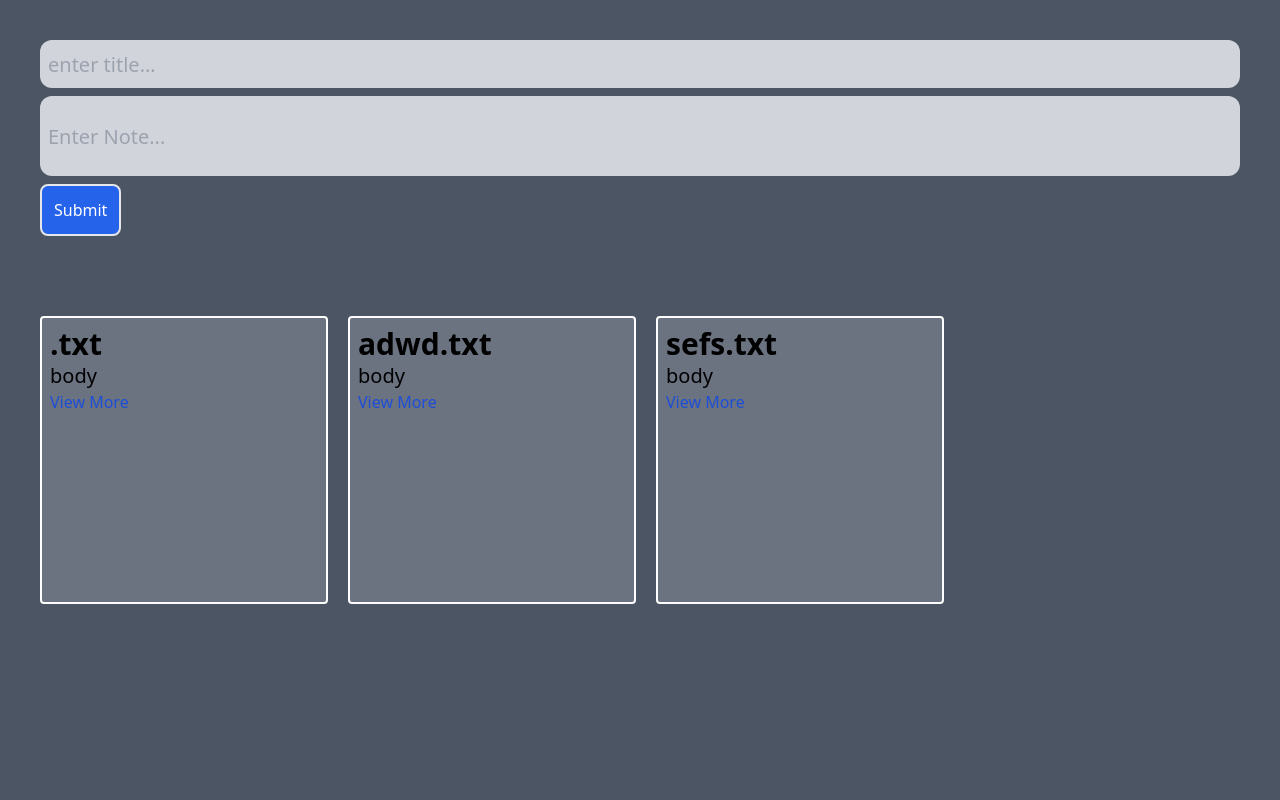
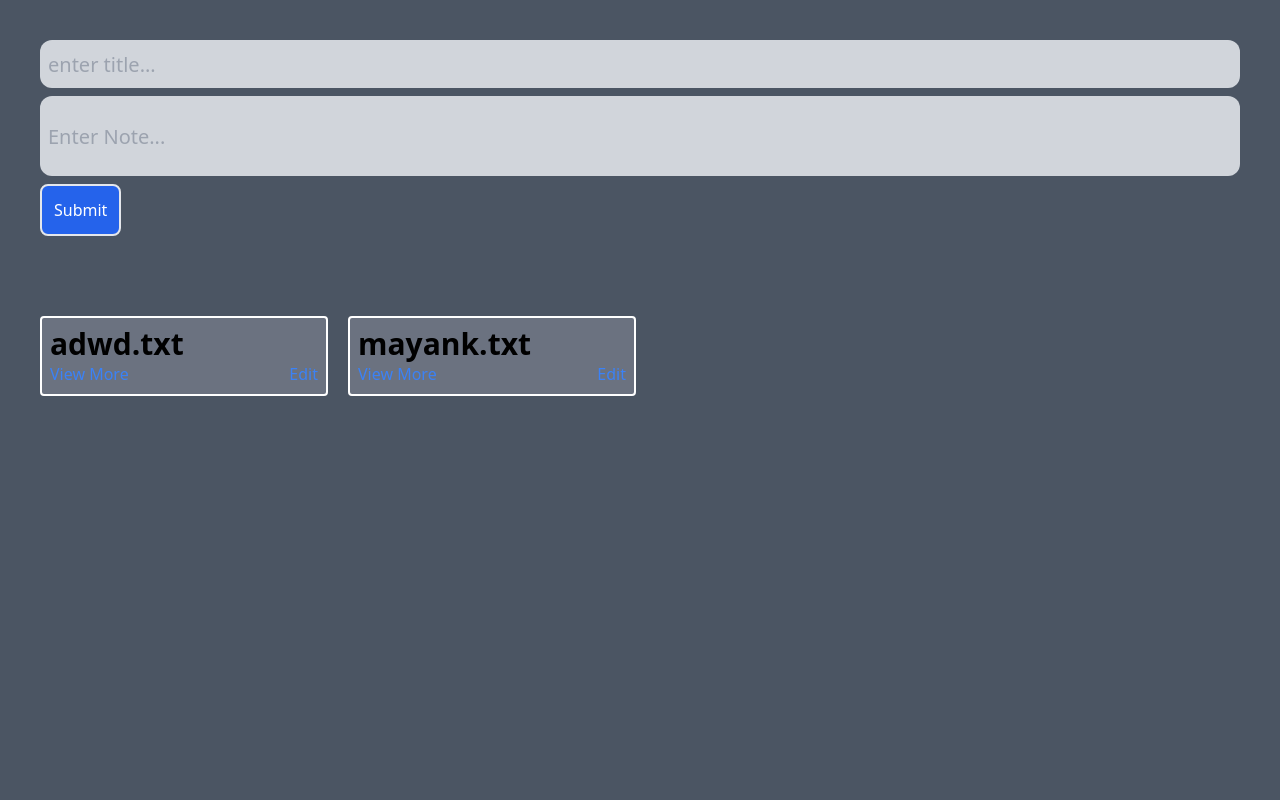
Before and after one commit to MayankPurohit8/Backend, a Node server app: page / in a window 1280 px wide. Run offline with Node 20, Linux system fonts and the light colour scheme; some libraries are stand-ins or nearby versions.

Commit message:
notes application rename feature update

```diff
--- a/6NotesApp/script.js
+++ b/6NotesApp/script.js
@@ -29,6 +29,21 @@ app.get("/file/:filename", function (req, res) {
   );
 });
 
+app.get("/edit/:filename", function (req, res) {
+  res.render("edit", { filename: req.params.filename });
+});
+
+app.post("/edit", function (req, res) {
+  console.log(req.body);
+  fs.rename(
+    `./files/${req.body.old}`,
+    `./files/${req.body.new}`,
+    function (err) {
+      res.redirect("/");
+    }
+  );
+});
+
 app.post("/create", function (req, res) {
   fs.writeFile(
     `./files/${req.body.head.split(" ").join("")}.txt`,
--- a/6NotesApp/views/index.ejs
+++ b/6NotesApp/views/index.ejs
@@ -17,10 +17,12 @@
             <%if(files.length>0){%>
 
             <% files.forEach(function(val){%>
-                <div class="task flex flex-col p-2 w-72 rounded border-solid border-2 border-white h-72 bg-gray-500">
+                <div class="task flex flex-col p-2 w-72 rounded border-solid border-2 border-white  bg-gray-500">
                     <div class="taskhead text-3xl font-bold"><%= val %></div>
-                    <div class="taskbody text-xl ">body</div>
-                    <a href="/file/<%=val%>" class="text-blue-700 ">View More</a>
+                    <div class="flex justify-between">
+                    <a href="/file/<%=val%>" class="text-blue-500 ">View More</a>
+                    <a href="/edit/<%=val%>" class="text-blue-500">Edit</a>
+                    </div>
                 </div>
             <%})%>
             <%} else{%>
```
Also changed, not shown: 6NotesApp/views/edit.ejs (added, +30 -0 lines), 6NotesApp/files/.txt (deleted), 6NotesApp/files/mayank.txt (renamed from 6NotesApp/files/sefs.txt), 1 other file.
